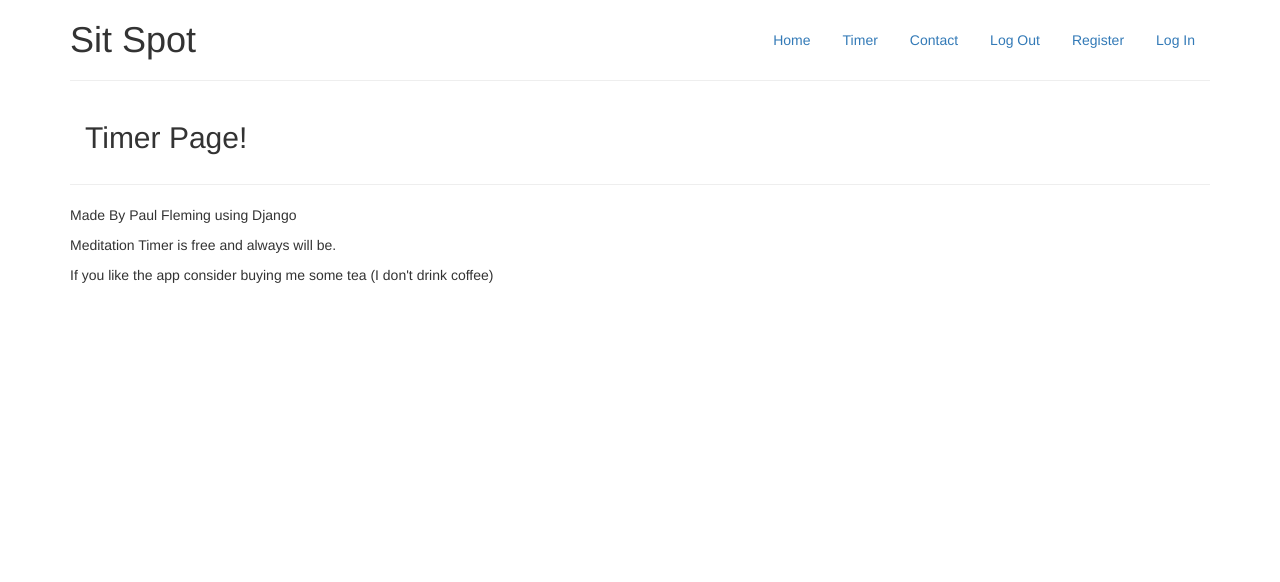
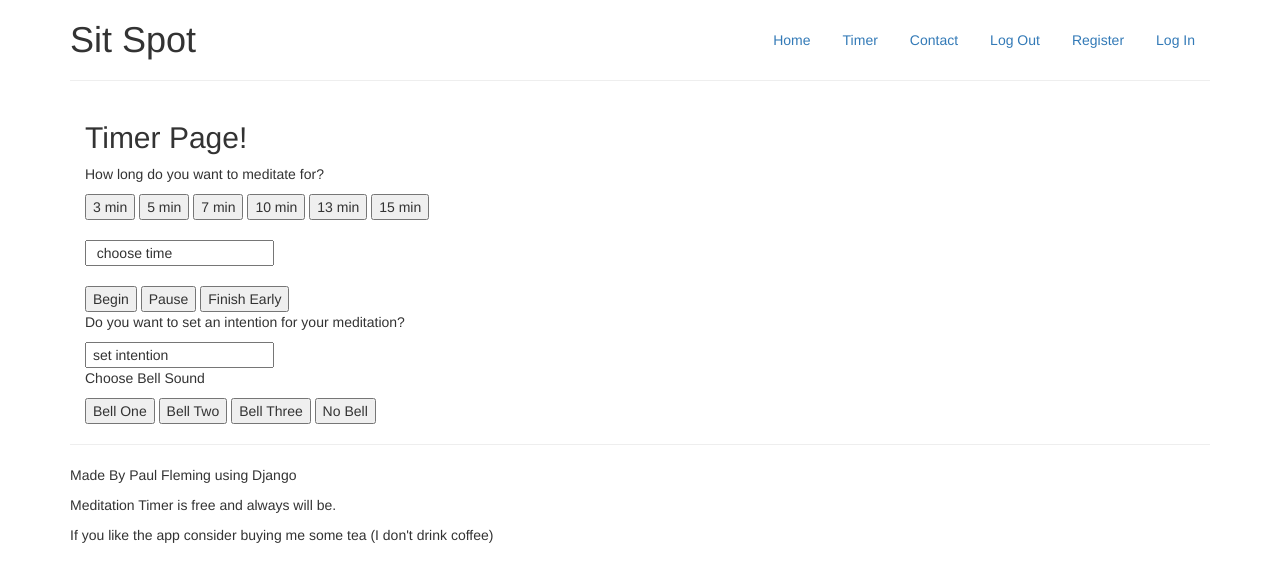
Before and after one commit to PaulMFleming/MeditationTimer, a Django app: page /timer/ in a window 1280 px wide. Shown: the top 582 px of the page. Run offline with Django 3.2, Linux system fonts and the light colour scheme; some libraries are stand-ins or nearby versions.

Commit message:
added basic elements to timer.html

```diff
--- a/Meditate_prj/templates/timer.html
+++ b/Meditate_prj/templates/timer.html
@@ -1,4 +1,30 @@
 {% extends 'base.html' %}
 {% block content %}
     <h2>Timer Page!</h2>
+    <div id="container">
+        <p>How long do you want to meditate for?</p>
+        <button id="threeMin" onclick="setThreeMin()">3 min</button>
+        <button id="fiveMin" onclick="setFiveMin()">5 min</button>
+        <button id="sevenMin" onclick="setSevenMin()">7 min</button>
+        <button id="tenMin" onclick="setTenMin()">10 min</button>
+        <button id="thirteenMin" onclick="setThirteenMin()">13 min</button>
+        <button id="fifteenMin" onclick="setFifteenMin()">15 min</button>
+        <br><br>
+
+
+        <input type="text" id='text' value="  choose time">
+        <br><br>
+        <input type="button" value="Begin" onclick="startMe();">
+        <input type="button" value="Pause" onclick="stopMe();">
+        <input type="button" value="Finish Early" onclick="resetMe();">
+
+        <p>Do you want to set an intention for your meditation?</p>
+        <input type="text" id="intention" value=" set intention">
+        <p>Choose Bell Sound</p>
+        <button id="bellOne" onclick="setBellOne()">Bell One</button>
+        <button id="bellTwo" onclick="setBellTwo()">Bell Two</button>
+        <button id="bellThree" onclick="setBellThree()">Bell Three</button>
+        <button id="noBell" onclick="setNoBell()">No Bell</button>
+    </div>
+
 {% endblock %}
```
